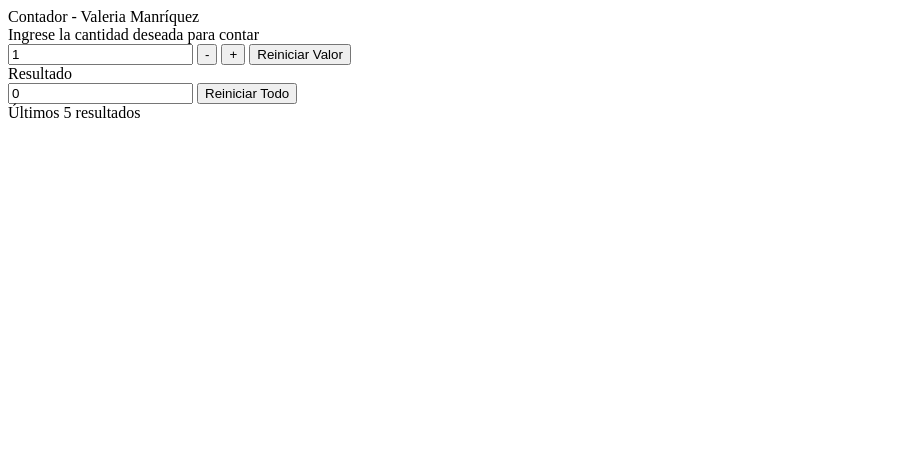
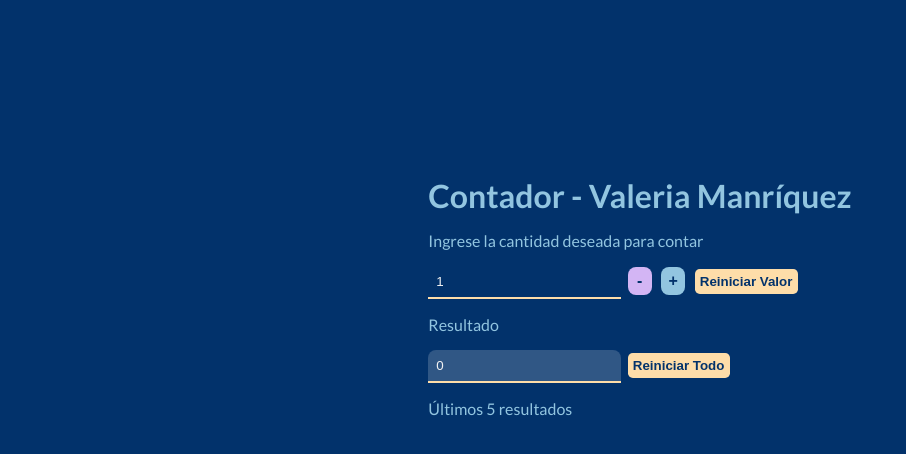
Before and after one commit to Dhamary08/1-vue-concept, a plain HTML site: page index.html in a window 1280 px wide. Shown: the whole page, without its empty margins (0-906 px from the left). Drawn offline with nearby package versions, Linux system fonts and the light colour scheme.

Commit message:
edicion estilo

```diff
--- a/app.js
+++ b/assets/app.js
@@ -10,31 +10,34 @@ var app = new Vue({
   },
   methods: {
     lastFiveValue(value) {
-      this.listHistory.push(value)
+      this.listHistory.push(value);
       if (this.listHistory.length > 5) {
-        this.listHistory.shift()
+        this.listHistory.shift();
       }
     },
     countPlus() {
       this.numValue = (+this.numValue) + (+this.numQuantity);
       this.lastFiveValue(this.numValue);
-      return this.numValue
+      return this.numValue;
     },
     countMinus() {
       this.numValue = (+this.numValue) - (+this.numQuantity);
       this.lastFiveValue(this.numValue);
-      return this.numValue
+      return this.numValue;
     },
     resetAll() {
       this.numValue = 0,
-      this.numQuantity = 1,
-      this.listHistory=[];
+        this.numQuantity = 1,
+        this.listHistory = [];
     },
     reset() {
       this.numQuantity = 1;
     },
   },
   computed: {
-    historyText() { return this.listHistory.reverse().join(`\n`)},
+    historyText() {
+      const newListHistory = [... this.listHistory].reverse().join(`\n`)
+      return newListHistory
+    },
   }
 })
--- /dev/null
+++ b/assets/style.css
@@ -0,0 +1,60 @@
+* {
+    margin: 0;
+    padding: 0;
+}
+
+body {
+    display: flex;
+    justify-content: center;
+    align-items: center;
+    margin-top: 10rem;
+    background-color: #02326b;
+    color: #92c5e0;
+    font-family: 'Lato', sans-serif;
+}
+
+div {
+    margin: 1rem 0;
+}
+
+button {
+    padding: 0.2rem;
+    cursor: pointer;
+    margin: auto 0.2rem;
+    min-width: 1.5rem;
+    border-color: transparent;
+    color: #02326b;
+}
+
+input {
+    padding: 0.5rem;
+    background-color: transparent;
+    border: none;
+    border-bottom: 2px solid #FEDDA9;
+    color: #f2f2f2;
+}
+
+.readonly {
+    background-color: #f2f2f230;
+    border-radius: 0.5rem 0.5rem 0 0;
+}
+
+.minus {
+    background-color: #d3b5f4;
+}
+
+.plus {
+    background-color: #92c5e0;
+}
+
+.minus,
+.plus {
+    border-radius: 0.5rem;
+    font-weight: 600;
+    font-size: 1rem;
+}
+.reset, .resetAll{
+    background-color: #fedda9;
+    font-weight: 600;
+    border-radius: 0.3rem;
+}
--- a/index.html
+++ b/index.html
@@ -1,30 +1,35 @@
 <!DOCTYPE html>
 <html lang="en">
+
 <head>
     <meta charset="UTF-8">
     <meta http-equiv="X-UA-Compatible" content="IE=edge">
     <meta name="viewport" content="width=device-width, initial-scale=1.0">
     <title>Contador - Valeria Manríquez</title>
+    <link rel="stylesheet" href="assets/style.css">
+    <link rel="preconnect" href="https://fonts.googleapis.com">
+    <link rel="preconnect" href="https://fonts.gstatic.com" crossorigin>
+    <link href="https://fonts.googleapis.com/css2?family=Lato:wght@300;400;700;900&display=swap" rel="stylesheet">
     <script src="https://cdn.jsdelivr.net/npm/vue@2/dist/vue.js"></script>
 </head>
 
 <body>
     <div id="app">
-        <div> {{message}} </div>
+        <h1> {{message}} </h1>
         <div>{{question}}</div>
-        <input id="numQuantity" v-model="numQuantity" type="number" min="0"/>
-        <button id="minus" @click="countMinus">-</button>
-        <button id="plus" @click="countPlus">+</button>
-        <button @click="reset">Reiniciar Valor</button>
+        <input id="numQuantity" v-model="numQuantity" type="number" min="0" />
+        <button id="minus" @click="countMinus" class="minus">-</button>
+        <button id="plus" @click="countPlus" class="plus">+</button>
+        <button @click="reset" class="reset">Reiniciar Valor</button>
 
         <div>Resultado</div>
-        <input id="numValue" :value="numValue" type="number" readonly />
-        <button @click="resetAll">Reiniciar Todo</button>
+        <input id="numValue" :value="numValue" type="number" readonly  class="readonly"/>
+        <button @click="resetAll" class="resetAll">Reiniciar Todo</button>
         <div>{{historyFinal}}</div>
         <pre>{{historyText}}</pre>
     </div>
 
-    <script src="app.js"></script>
+    <script src="assets/app.js"></script>
 </body>
 
 </html>
```
